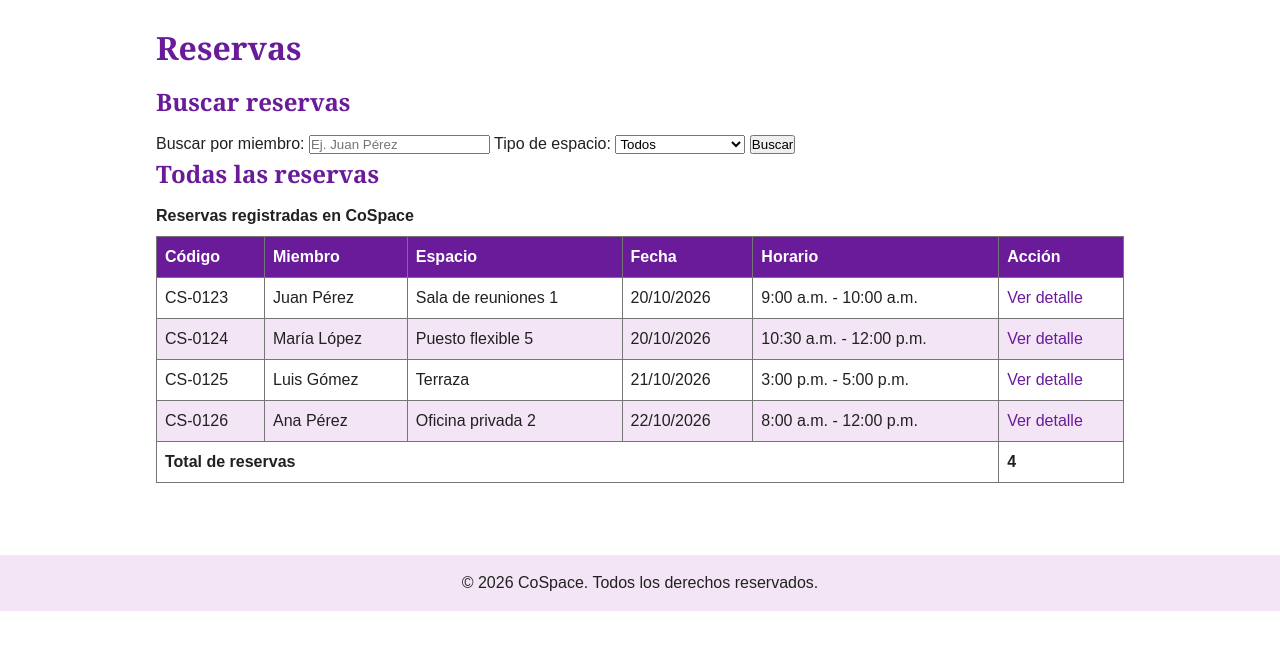
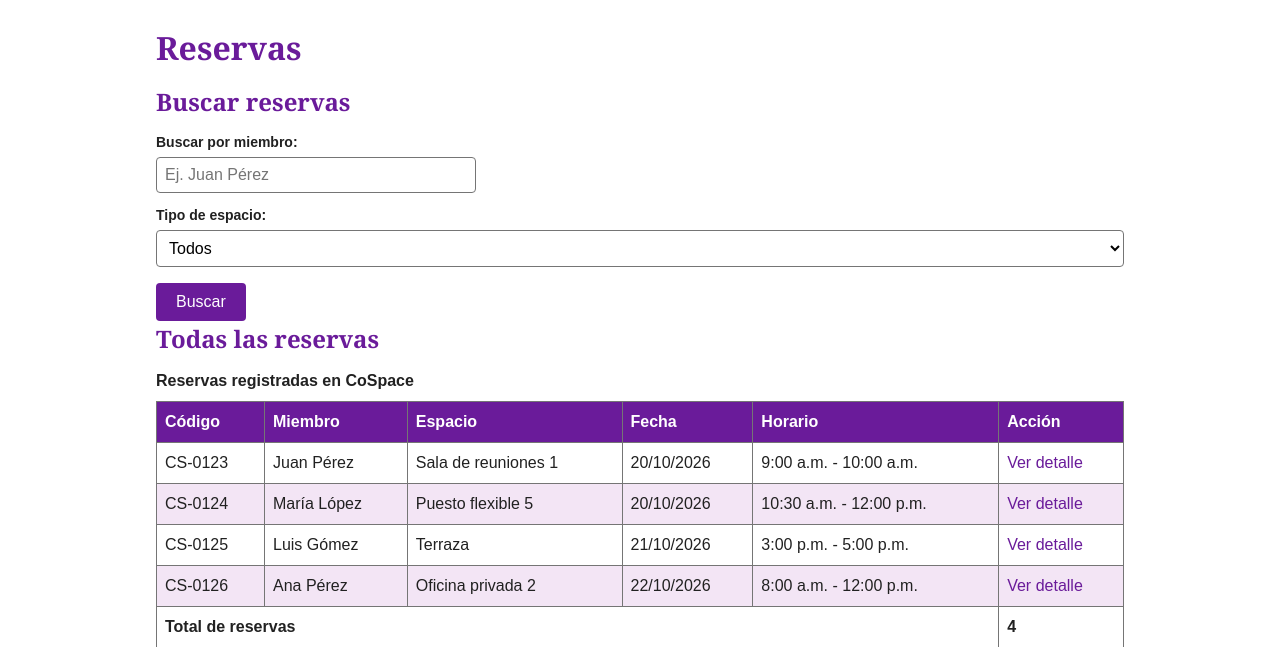
Before and after one commit to MPDF18/Semestral-de-Desarrollo-Web, a PHP site: page /principal-listado.html in a window 1280 px wide. Shown: the part 124-771 px from the top of the page. Before the commit the page ends 735 px from the top, so only its background shows below. Run offline with PHP 8.4, Linux system fonts and the light colour scheme.

Commit message:
Agrega estilos de formularios, botones y selector de id

```diff
--- a/css/estilos.css
+++ b/css/estilos.css
@@ -166,3 +166,68 @@ a:hover {
     text-align: center;
     margin-top: 8px;
 }
+
+/* 13. Formularios */
+.eq01-formulario fieldset {
+    border: 1px solid #757575;
+    border-radius: 4px;
+    padding: 16px;
+    margin-bottom: 16px;
+}
+
+.eq01-formulario legend {
+    font-weight: bold;
+    color: #6A1B9A;
+    padding: 0 8px;
+}
+
+.eq01-formulario label {
+    display: block;
+    font-size: 14px;
+    font-weight: bold;
+    margin-top: 12px;
+    margin-bottom: 4px;
+}
+
+.eq01-formulario input,
+.eq01-formulario select,
+.eq01-formulario textarea {
+    width: 100%;
+    padding: 8px;
+    border: 1px solid #757575;
+    border-radius: 4px;
+    font-family: Arial, Helvetica, sans-serif;
+    font-size: 16px;
+    background-color: #FFFFFF;
+}
+
+.eq01-formulario input:hover,
+.eq01-formulario select:hover,
+.eq01-formulario input:focus,
+.eq01-formulario select:focus,
+.eq01-formulario textarea:focus {
+    border: 2px solid #6A1B9A;
+}
+
+/* 14. Botones */
+.eq01-boton,
+.eq01-formulario button {
+    background-color: #6A1B9A;
+    color: #FFFFFF;
+    border: none;
+    border-radius: 4px;
+    padding: 10px 20px;
+    font-size: 16px;
+    cursor: pointer;
+    margin-top: 16px;
+}
+
+.eq01-boton:hover,
+.eq01-formulario button:hover {
+    background-color: #4A148C;
+}
+
+/* 15. Selector de id: el buscador del listado no ocupa todo el ancho */
+#eq01-buscar {
+    max-width: 320px;
+}
```
